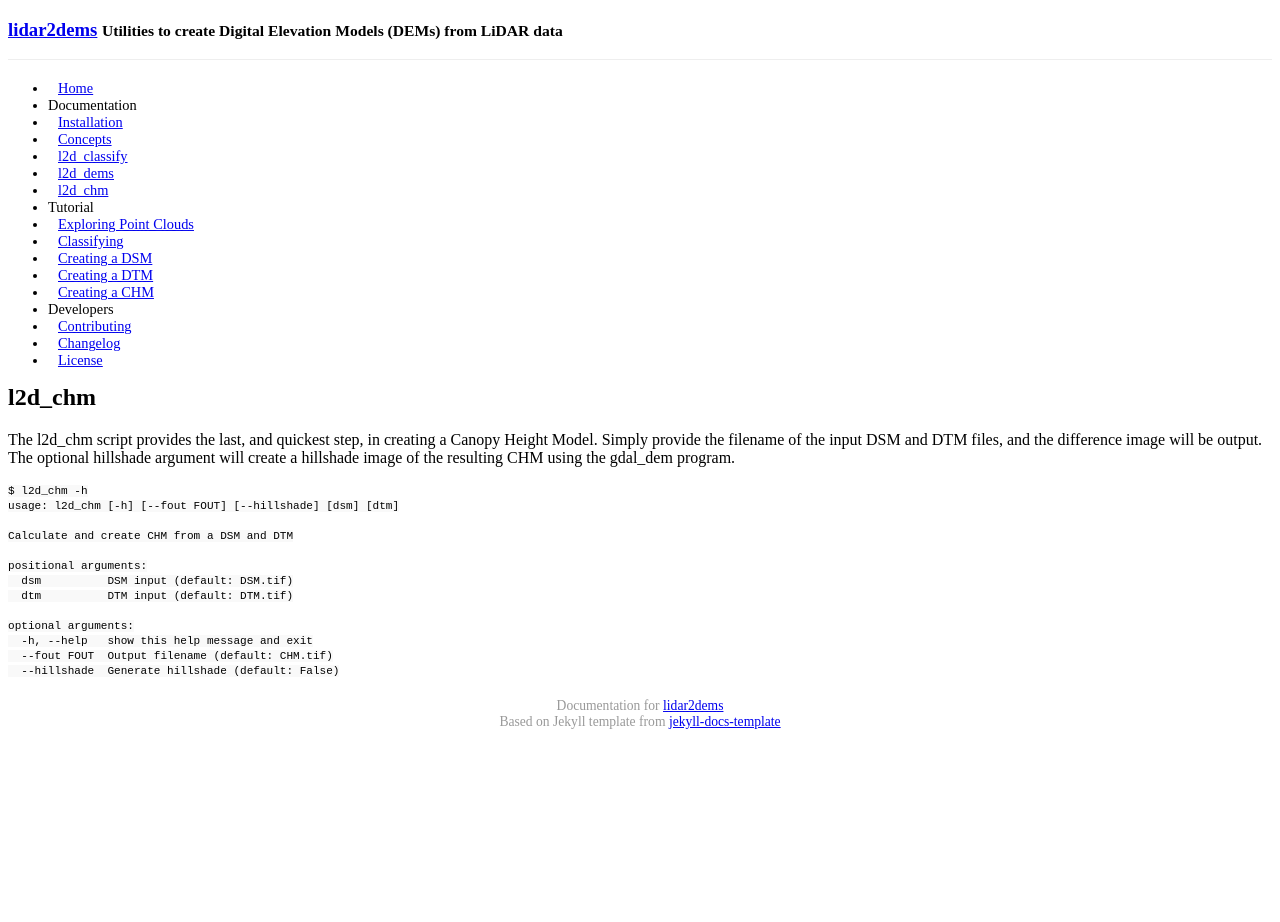
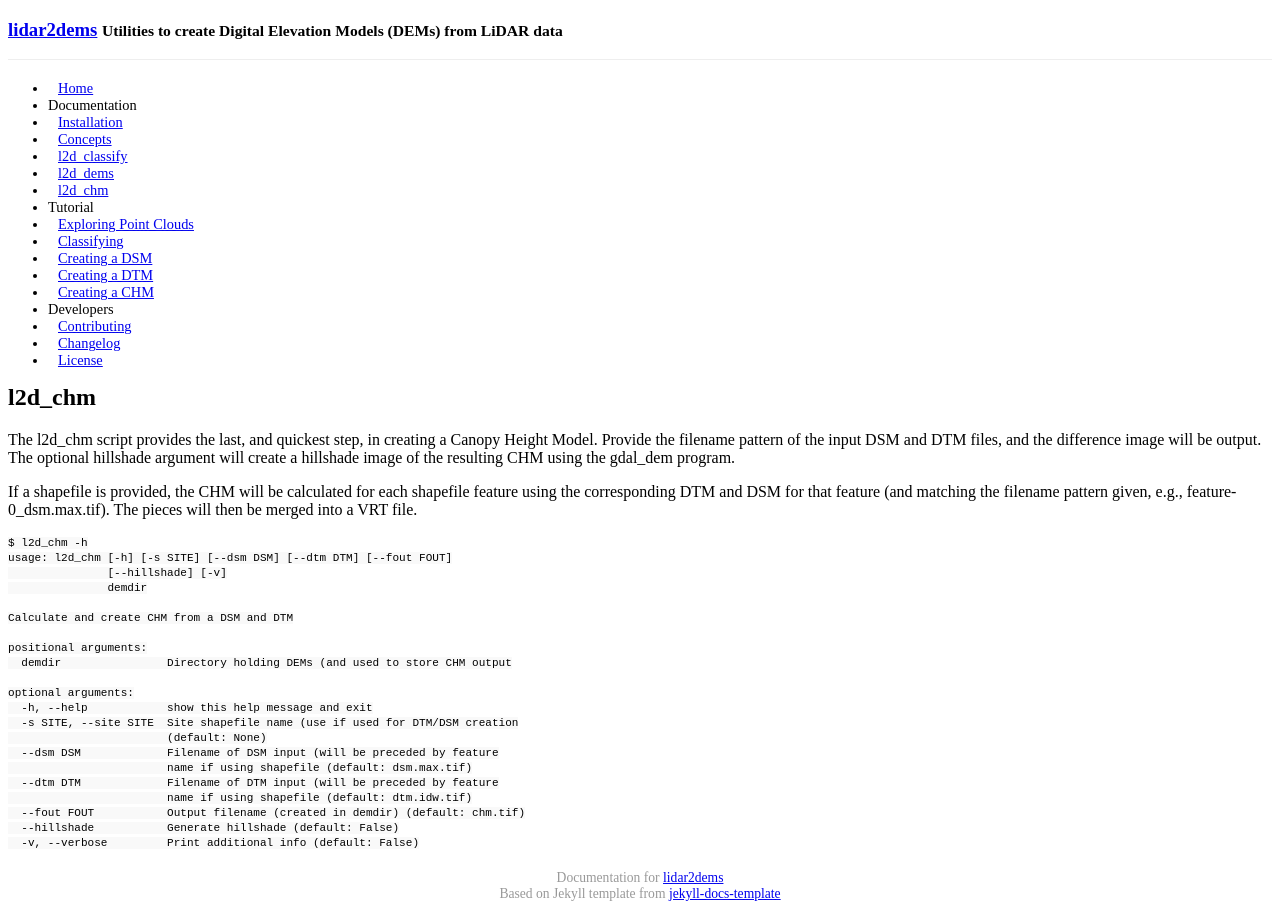
Before and after one commit to Applied-GeoSolutions/lidar2dems, a Jekyll site: the page built from _posts/2015-05-28-l2dchm.md, in a window 1280 px wide. Built offline with Jekyll 4.4.1, drawn with Linux system fonts in a browser that asks for light colours; Markdown is read by kramdown in place of the engine named in the settings; a style sheet for code colours, icons or effects is not loaded; before the commit the page ends 900 px from its top, so only the background shows below that.

Commit message:
updated command line help and creating CHM updates

```diff
--- a/_posts/2015-05-28-l2dchm.md
+++ b/_posts/2015-05-28-l2dchm.md
@@ -6,20 +6,30 @@
 order: 5
 ---
 
-The l2d_chm script provides the last, and quickest step, in creating a Canopy Height Model. Simply provide the filename of the input DSM and DTM files, and the difference image will be output. The optional hillshade argument will create a hillshade image of the resulting CHM using the gdal_dem program.
+The l2d_chm script provides the last, and quickest step, in creating a Canopy Height Model. Provide the filename pattern of the input DSM and DTM files, and the difference image will be output. The optional hillshade argument will create a hillshade image of the resulting CHM using the gdal_dem program.
+
+If a shapefile is provided, the CHM will be calculated for each shapefile feature using the corresponding DTM and DSM for that feature (and matching the filename pattern given, e.g., feature-0_dsm.max.tif). The pieces will then be merged into a VRT file.
 
 ~~~
 $ l2d_chm -h
-usage: l2d_chm [-h] [--fout FOUT] [--hillshade] [dsm] [dtm]
+usage: l2d_chm [-h] [-s SITE] [--dsm DSM] [--dtm DTM] [--fout FOUT]
+               [--hillshade] [-v]
+               demdir
 
 Calculate and create CHM from a DSM and DTM
 
 positional arguments:
-  dsm          DSM input (default: DSM.tif)
-  dtm          DTM input (default: DTM.tif)
+  demdir                Directory holding DEMs (and used to store CHM output
 
 optional arguments:
-  -h, --help   show this help message and exit
-  --fout FOUT  Output filename (default: CHM.tif)
-  --hillshade  Generate hillshade (default: False)
+  -h, --help            show this help message and exit
+  -s SITE, --site SITE  Site shapefile name (use if used for DTM/DSM creation
+                        (default: None)
+  --dsm DSM             Filename of DSM input (will be preceded by feature
+                        name if using shapefile (default: dsm.max.tif)
+  --dtm DTM             Filename of DTM input (will be preceded by feature
+                        name if using shapefile (default: dtm.idw.tif)
+  --fout FOUT           Output filename (created in demdir) (default: chm.tif)
+  --hillshade           Generate hillshade (default: False)
+  -v, --verbose         Print additional info (default: False)
 ~~~
```
Also changed, not shown: _posts/2015-05-28-creating-a-chm.md (+12 -0 lines), _posts/2015-05-28-l2dclassify.md (+6 -2 lines), _posts/2015-05-28-l2ddems.md (+3 -2 lines).
